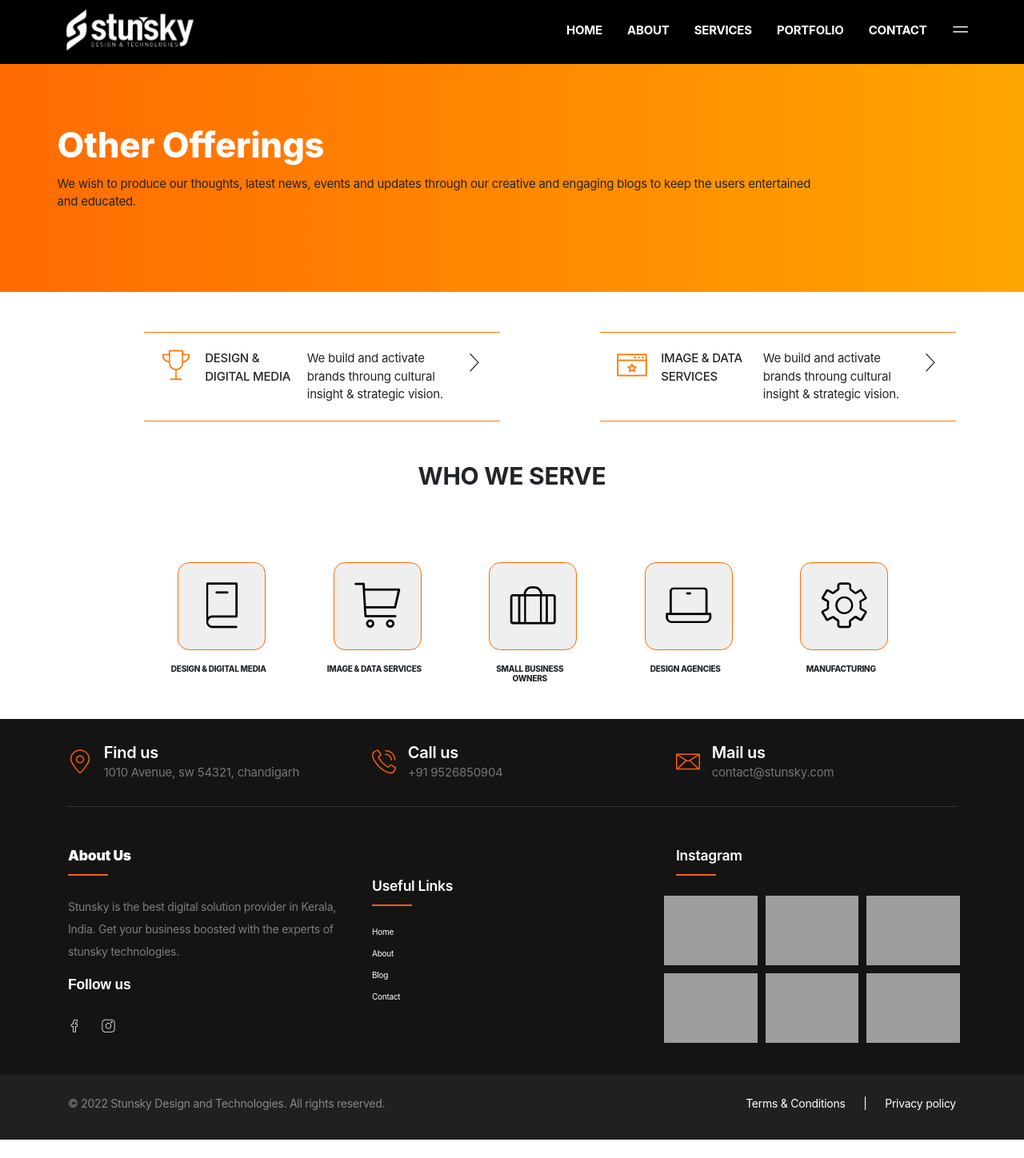
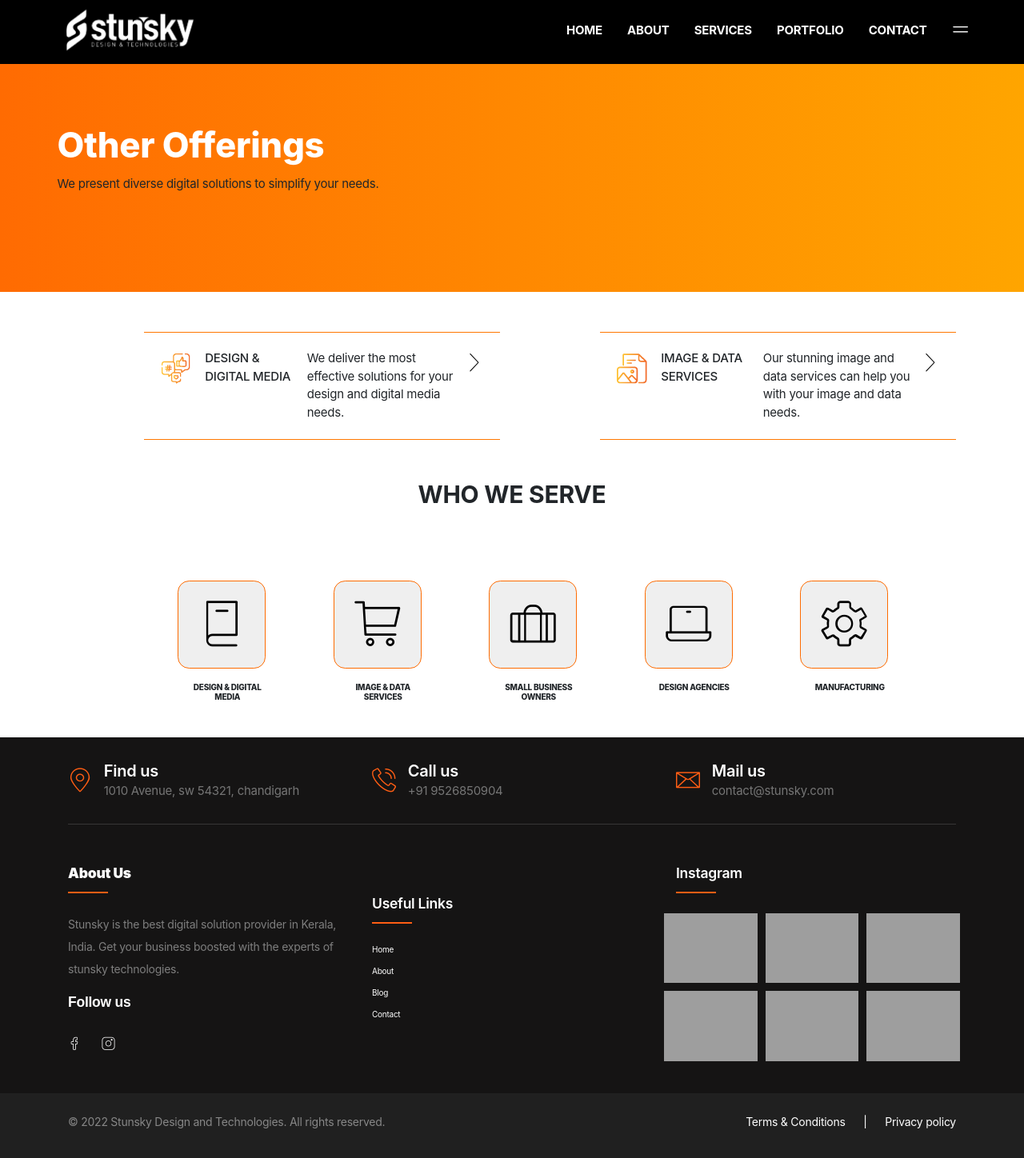
Before and after one commit to Sisirakv/Stunsky, a Django app: a page that uses templates/other-offerings.html in a window 1280 px wide. Shown: the whole page at 80% size. Before the commit the page ends 1425 px from the top, so only its background shows below. Run offline with Django 3.2, Linux system fonts and the light colour scheme; some libraries are stand-ins or nearby versions; grey boxes are pictures that could not be loaded.

Commit message:
icon in other offerings

```diff
--- a/static/css/custom.css
+++ b/static/css/custom.css
@@ -434,7 +434,7 @@
 		overflow: hidden;
 	}
 	.h6inservice1{
-		padding: 127px 0px 0px 1px;
+		padding: 127px 0px 0px 23px;
 		font-weight: 800;
 		width: 128px;
 		text-align: center;
@@ -588,8 +588,8 @@
 
 	}
 	.testimimage{
-		margin-left: 21px;
-		margin-top: 15px;
+		margin-left: 17px;
+		margin-top: -2px;
 	}
 	.portfoliocil{
 		margin-right: 10px !important;
@@ -683,8 +683,8 @@
 	}
 
 	.carousel .media img {
-		width: 40px !important;
-		height: 40px !important;
+		width: 46px !important;
+		height: 46px !important;
 	}
 
 	.carousel .testimonial {
@@ -791,7 +791,7 @@
 		display: none;
 	}
 	.testimimage{
-		margin-top: 21px;
+		margin-top: 46px;
 		width: 50px !important;
     	height: 50px !important;
 	}
--- a/templates/blog.html
+++ b/templates/blog.html
@@ -17,10 +17,7 @@
 						<div class="ptf-animated-block" data-aos="fade" data-aos-delay="0">
 							<h1 class="fz-70 fz-40--md fw-extrabold lh-1p1 has-white-color">Blog</h1>
 							<div class="ptf-spacer" style=" --ptf-xxl: 1rem;"></div>
-							<p class="fz-18">We wish to produce our thoughts, latest news, events and
-								updates through
-								our creative and engaging blogs to keep the users entertained and
-								educated.</p>
+							<p class="fz-18">Get updated with the latest news and trends from Stunsky Technologies LLp.</p>
 
 						</div>
 					</div>
--- a/templates/contact.html
+++ b/templates/contact.html
@@ -17,8 +17,7 @@
 							<h1 class="fz-70 fz-40--md fw-extrabold lh-1p1 has-white-color">Contact</h1>
 							<!--Spacer-->
 							<div class="ptf-spacer" style=" --ptf-xxl: 1rem;"></div>
-							<h4 class="fz-18">Grow your brand with the most
-								creative designers.</h4>
+							<h4 class="fz-18">We are happy to assist you with any questions you may have.</h4>
 						</div>
 						<!--Spacer-->
 						<div class="ptf-spacer" style=" --ptf-xxl: 6.25rem; --ptf-md: 3.125rem;"></div>
--- a/templates/design-digital-media.html
+++ b/templates/design-digital-media.html
@@ -18,8 +18,7 @@
 						<div class="ptf-animated-block" data-aos="fade" data-aos-delay="0">
 							<h1 class="fz-70 fz-40--md fw-extrabold lh-1p1 has-white-color">Design & Digital Media</h1>
 							<div class="ptf-spacer" style=" --ptf-xxl: 1rem;"></div>
-							<p class="fz-18">We wish to produce our thoughts, latest news, events and updates through
-								our creative and engaging blogs to keep the users entertained and educated.</p>
+							<p class="fz-18">Our team of designers and digital media specialists delivers the most effective solutions.</p>
 
 						</div>
 					</div>
--- a/templates/graphic-design.html
+++ b/templates/graphic-design.html
@@ -80,8 +80,7 @@
 							<h1 class="fz-70 fz-40--md fw-extrabold lh-1p1 has-white-color">Graphic Design</h1>
 							<!--Spacer-->
 							<div class="ptf-spacer" style=" --ptf-xxl: 1rem;"></div>
-							<h4 class="fz-18">Grow your brand with the most
-								creative designers.</h4>
+							<h4 class="fz-18">Grow your brand with the most creative designs.</h4>
 						</div>
 						<!--Spacer-->
 						<div class="ptf-spacer" style=" --ptf-xxl: 6.25rem; --ptf-md: 3.125rem;"></div>
--- a/templates/image-data-services.html
+++ b/templates/image-data-services.html
@@ -19,8 +19,7 @@
 						<div class="ptf-animated-block" data-aos="fade" data-aos-delay="0">
 							<h1 class="fz-70 fz-40--md fw-extrabold lh-1p1 has-white-color">Image and Data Services</h1>
 							<div class="ptf-spacer" style=" --ptf-xxl: 1rem;"></div>
-							<p class="fz-18">We wish to produce our thoughts, latest news, events and updates through
-								our creative and engaging blogs to keep the users entertained and educated.</p>
+							<p class="fz-18">With our stunning image and data services, we can make your images and data stand out.</p>
 
 						</div>
 					</div>
--- a/templates/index.html
+++ b/templates/index.html
@@ -103,7 +103,7 @@
 								What We Do
 							</h3>
 							<h1 class="h1title">
-								<b>Boost Your Business With Creative And Digital Solutions To
+								<b>Boost Your Business With Creative And Digital Solutions
 								</b>
 							</h1>
 							<!--Spacer-->
--- a/templates/other-offerings.html
+++ b/templates/other-offerings.html
@@ -18,8 +18,7 @@
 						<div class="ptf-animated-block" data-aos="fade" data-aos-delay="0">
 							<h1 class="fz-70 fz-40--md fw-extrabold lh-1p1 has-white-color">Other Offerings</h1>
 							<div class="ptf-spacer" style=" --ptf-xxl: 1rem;"></div>
-							<p class="fz-18">We wish to produce our thoughts, latest news, events and updates through
-								our creative and engaging blogs to keep the users entertained and educated.</p>
+							<p class="fz-18">We present diverse digital solutions to simplify your needs.</p>
 
 						</div>
 					</div>
@@ -85,11 +84,11 @@
 							<div class="ptf-service-box "
 								style="border-bottom: 1.5px solid var(--ptf-accent-1);padding: 2.125rem;"><a
 									class="ptf-service-box__link" href="{% url 'design & digital media' %}"></a>
-								<div class="ptf-service-box__icon"><i class="lnil lnil-cup"></i></div>
+								<div class="ptf-service-box__icon"><img src="{% static 'img/Services/Design Digital Marketing-01.png' %}" alt=""></div>
 								<h5 class="ptf-service-box__title">DESIGN &
 									DIGITAL MEDIA</h5>
 								<div class="ptf-service-box__content">
-									<p>We build and activate brands throung cultural insight &amp; strategic vision.
+									<p>We deliver the most effective solutions for your design and digital media needs.
 									</p>
 								</div>
 								<div class="ptf-service-box__arrow"><i class="lnil lnil-chevron-right"></i></div>
@@ -103,11 +102,11 @@
 							<div class="ptf-service-box "
 								style="border-bottom: 1.5px solid var(--ptf-accent-1);    padding: 2.125rem;"><a
 									class="ptf-service-box__link" href="{% url 'image & data services' %}"></a>
-								<div class="ptf-service-box__icon"><i class="lnil lnil-website-rank"></i></div>
+								<div class="ptf-service-box__icon"><img src="{% static 'img/Services/Image Data Service-01.png' %}" alt=""></div>
 								<h5 class="ptf-service-box__title">IMAGE & DATA
 									SERVICES</h5>
 								<div class="ptf-service-box__content">
-									<p>We build and activate brands throung cultural insight &amp; strategic vision.
+									<p>Our stunning image and data services can help you with your image and data needs.
 									</p>
 								</div>
 								<div class="ptf-service-box__arrow"><i class="lnil lnil-chevron-right"></i></div>
--- a/templates/packaging.html
+++ b/templates/packaging.html
@@ -80,8 +80,7 @@
 							<h1 class="fz-70 fz-40--md fw-extrabold lh-1p1 has-white-color">Packaging</h1>
 							<!--Spacer-->
 							<div class="ptf-spacer" style=" --ptf-xxl: 1rem;"></div>
-							<h4 class="fz-18">Grow your brand with the most
-								creative designers.</h4>
+							<h4 class="fz-18">Delivering the best first look for your products.</h4>
 						</div>
 						<!--Spacer-->
 						<div class="ptf-spacer" style=" --ptf-xxl: 6.25rem; --ptf-md: 3.125rem;"></div>
--- a/templates/partials/footer.html
+++ b/templates/partials/footer.html
@@ -74,16 +74,13 @@
 					<div class="row align-items-center">
 						<div class="col-12 col-md"><a href="index.html"><img src=" {% static 'img/root/logo-dark.png' %} " alt="" loading="lazy"></a></div>
 						<div class="col-12 col-md">
-							<p class="ptf-footer-copyright has-black-color">© 2021 <span>Moonex</span>. All Rights Reserved.</p>
+							<p class="ptf-footer-copyright has-black-color">© 2022 <span>Stunksy Technologies LLP</span>. All Rights Reserved.</p>
 						</div>
 						<div class="col-12 col-md d-none d-xl-block"></div>
 						<div class="col-12 col-lg">
 							<div class="ptf-footer-socials has-black-color">
-								<!--Social Icon--><a class="ptf-social-icon ptf-social-icon--style-1 twitter" href="#" target="_blank"><i class="socicon-twitter"></i></a>
-								<!--Social Icon--><a class="ptf-social-icon ptf-social-icon--style-1 facebook" href="#" target="_blank"><i class="socicon-facebook"></i></a>
-								<!--Social Icon--><a class="ptf-social-icon ptf-social-icon--style-1 instagram" href="#" target="_blank"><i class="socicon-instagram"></i></a>
-								<!--Social Icon--><a class="ptf-social-icon ptf-social-icon--style-1 pinterest" href="#" target="_blank"><i class="socicon-pinterest"></i></a>
-								<!--Social Icon--><a class="ptf-social-icon ptf-social-icon--style-1 dribbble" href="#" target="_blank"><i class="socicon-dribbble"></i></a>
+								<a href="https://m.facebook.com/story.php?story_fbid=pfbid028GbWPxZDEgLgbo8hztEo5bjbgxkwwJ6Yfu39VzqvyrJJoh4LCDy7L2zFVR2Srb5wl&id=103864742313913" class="mr-0"><i class="lnil lnil-facebook"></i></a>
+                                <a href="https://www.instagram.com/stunsky.dt/" class="mx-0"><i class="lnil lnil-Instagram"></i></a>
 							</div>
 						</div>
 					</div>
--- a/templates/partials/header.html
+++ b/templates/partials/header.html
@@ -115,11 +115,9 @@
         <p class="ptf-offcanvas-menu__copyright">© 2022 Stunsky Design and Technologies. All rights reserved.
         </p>
         <div class="ptf-offcanvas-menu__socials">
-            <!--Social Icon--><a class="ptf-social-icon ptf-social-icon--style-3 twitter" href="#" target="_blank"><i
-                    class="socicon-twitter"></i></a>
-            <!--Social Icon--><a class="ptf-social-icon ptf-social-icon--style-3 facebook" href="#" target="_blank"><i
+            <!--Social Icon--><a class="ptf-social-icon ptf-social-icon--style-3 facebook" href="https://m.facebook.com/story.php?story_fbid=pfbid028GbWPxZDEgLgbo8hztEo5bjbgxkwwJ6Yfu39VzqvyrJJoh4LCDy7L2zFVR2Srb5wl&id=103864742313913" target="_blank"><i
                     class="socicon-facebook"></i></a>
-            <!--Social Icon--><a class="ptf-social-icon ptf-social-icon--style-3 instagram" href="#" target="_blank"><i
+            <!--Social Icon--><a class="ptf-social-icon ptf-social-icon--style-3 instagram" href="https://www.instagram.com/stunsky.dt/" target="_blank"><i
                     class="socicon-instagram"></i></a>
         </div>
     </div>
--- a/templates/portfolio.html
+++ b/templates/portfolio.html
@@ -18,7 +18,7 @@
 						<div class="ptf-animated-block" data-aos="fade" data-aos-delay="0">
 							<h1 class="fz-70 fz-40--md fw-extrabold lh-1p1 has-white-color">Portfolio</h1>
 							<div class="ptf-spacer" style=" --ptf-xxl:1rem;"></div>
-							<p class="fz-18">We wish to produce our thoughts, latest news, events and updates through our creative and engaging blogs to keep the users entertained and educated.</p>
+							<p class="fz-18">Our stunning portfolio gives you a glimpse of what we're all about.</p>
 
 						</div>
 					</div>
--- a/templates/ui-ux.html
+++ b/templates/ui-ux.html
@@ -19,8 +19,7 @@
 							<h1 class="fz-70 fz-40--md fw-extrabold lh-1p1 has-white-color">UI/UX</h1>
 							<!--Spacer-->
 							<div class="ptf-spacer" style=" --ptf-xxl: 1rem;"></div>
-							<h4 class="fz-18">Grow your brand with the most
-								creative designers.</h4>
+							<h4 class="fz-18">Build stunning user interfaces with Stunsky Technologies.</h4>
 						</div>
 						<!--Spacer-->
 						<div class="ptf-spacer" style=" --ptf-xxl: 6.25rem; --ptf-md: 3.125rem;"></div>
--- a/templates/web-development.html
+++ b/templates/web-development.html
@@ -80,8 +80,7 @@
 							<h1 class="fz-70 fz-40--md fw-extrabold lh-1p1 has-white-color">Web Development</h1>
 							<!--Spacer-->
 							<div class="ptf-spacer" style=" --ptf-xxl: 1rem;"></div>
-							<h4 class="fz-18">Grow your brand with the most
-								creative designers.</h4>
+							<h4 class="fz-18">Take your business to the next level with Stunsky.</h4>
 						</div>
 						<!--Spacer-->
 						<div class="ptf-spacer" style=" --ptf-xxl: 6.25rem; --ptf-md: 3.125rem;"></div>
```
Also changed, not shown: templates/about-us.html (+4 -4 lines), static/img/Services/Design Digital Marketing-01.png (added), static/img/Services/Image Data Service-01.png (added), static/img/banner.jpg.
